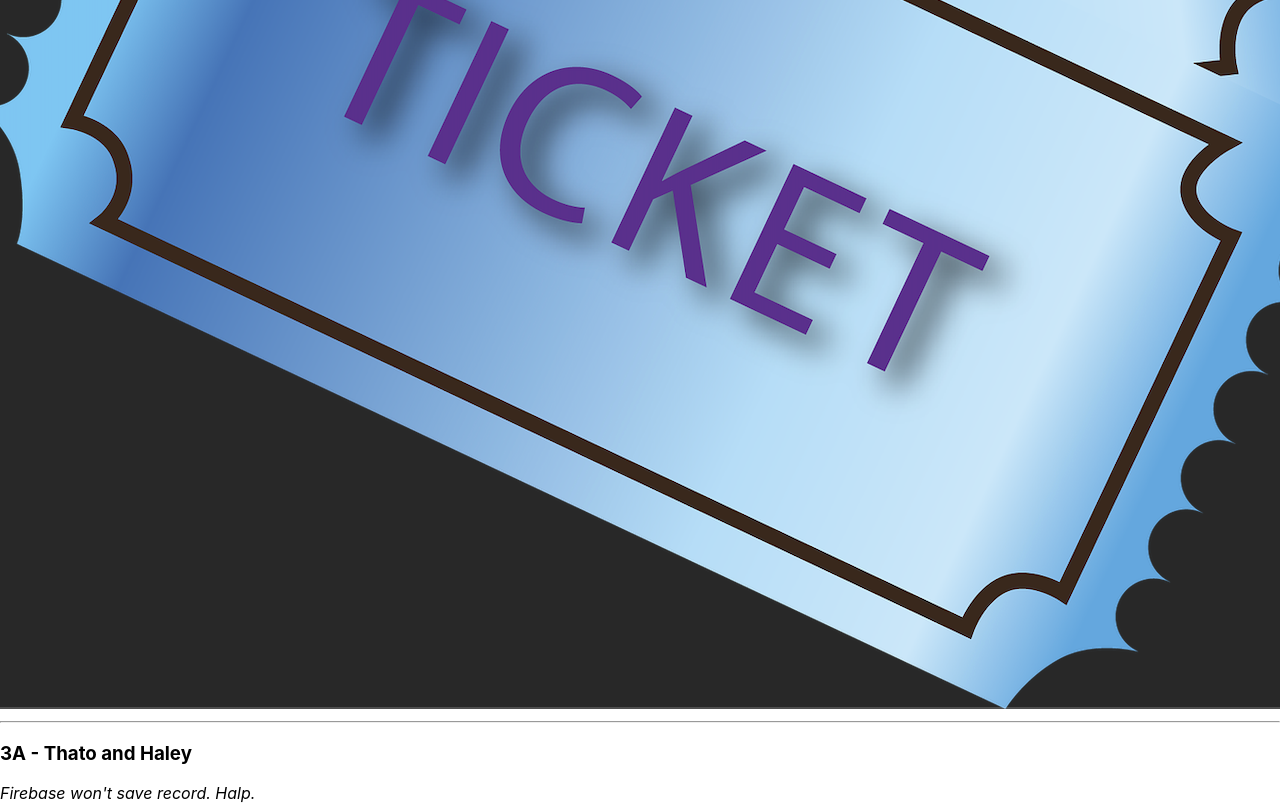
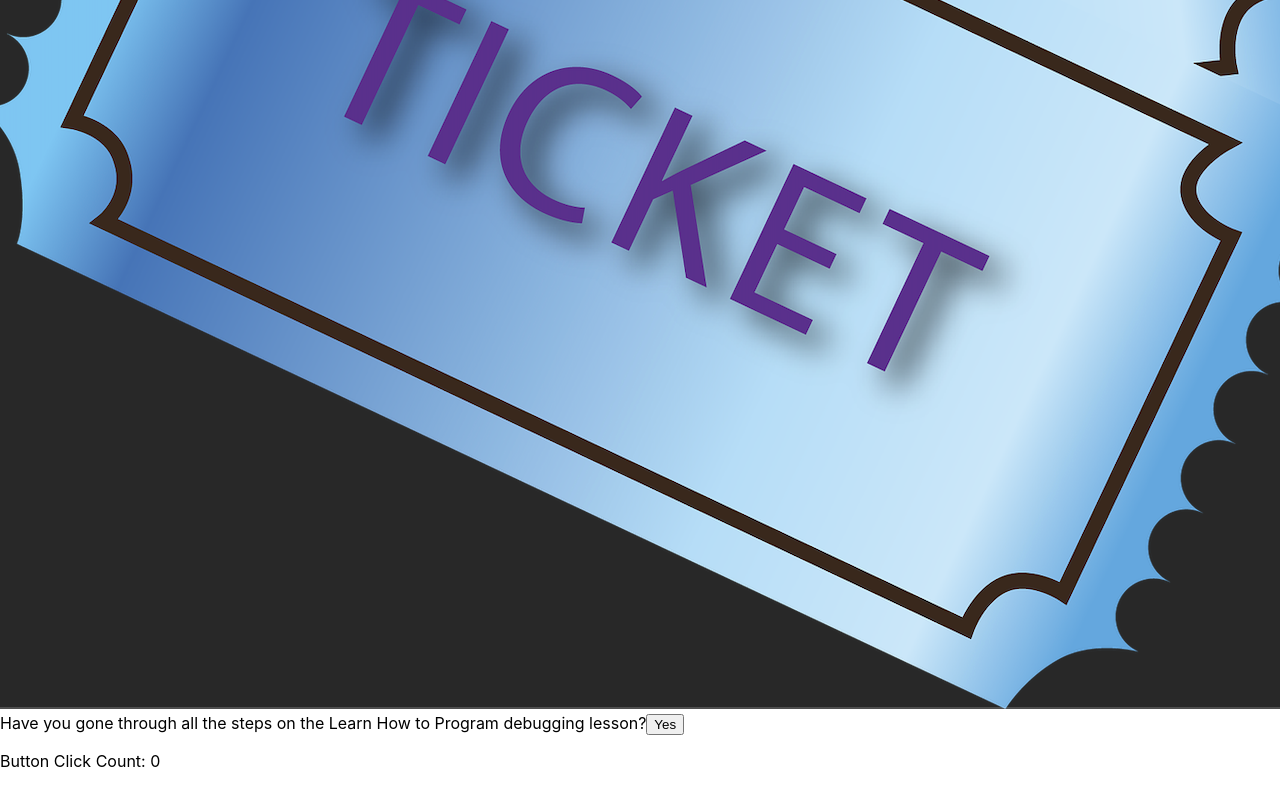
Before and after one commit to FaisalRana/reactPractice, a React (Create React App) app in the folder help-queue/: page / in a window 1280 px wide. Shown: the part 1163-1968 px from the top of the page. Built offline with nearby package versions, Linux system fonts and the light colour scheme.

Commit message:
add counter
Co-authored-by: Faisal Rana <inquisitive@gmail.com>

```diff
--- a/help-queue/src/components/TicketControl.js
+++ b/help-queue/src/components/TicketControl.js
@@ -8,28 +8,42 @@ class TicketControl extends React.Component {
     this.state = {
       formVisibleOnPage: false,
       counter: 0
-    }
-}
+    };
+    // this.handleClick = this.handleClick.bind(this);
+    console.log(this);
+  }
 
-handleClick = () => {
-  this.setState(prevState => ({
-      formVisibleOnPage: !prevState.formVisibleOnPage,
-      counter: prevState.counter += 1
-    })
-  )
-}
+  handleClick = () => {
+    this.setState(prevState => ({
+        formVisibleOnPage: !prevState.formVisibleOnPage,
+        counter: prevState.counter += 1,
+      }));
+      console.log(this);
+  }
+
 
   render(){
     let currentlyVisibleState = null;
     let buttonText = null;
     let counter = this.state.counter;
-    if (this.state.formVisibleOnPage) {
+    if (this.state.counter === 0) {
+      currentlyVisibleState = "Have you gone through all the steps on the Learn How to Program debugging lesson?"
+      buttonText = "Yes";
+    } else if (this.state.counter === 1) {
+      currentlyVisibleState = "Have you asked another pair for help?"
+      buttonText = "Yes";
+    } else if (this.state.counter === 2) {
+      currentlyVisibleState = "Have you spent 15 minutes going through through the problem documenting every step?"
+      buttonText = "Yes";
+    } else if (this.state.counter === 3) {
       currentlyVisibleState = <NewTicketForm />
       buttonText = "Return to Ticket List";
     } else {
       currentlyVisibleState = <TicketList />
       buttonText = "Add Ticket";
+      this.state.counter -= 2;
     }
+
     return (
       <React.Fragment>
         {currentlyVisibleState}
```
